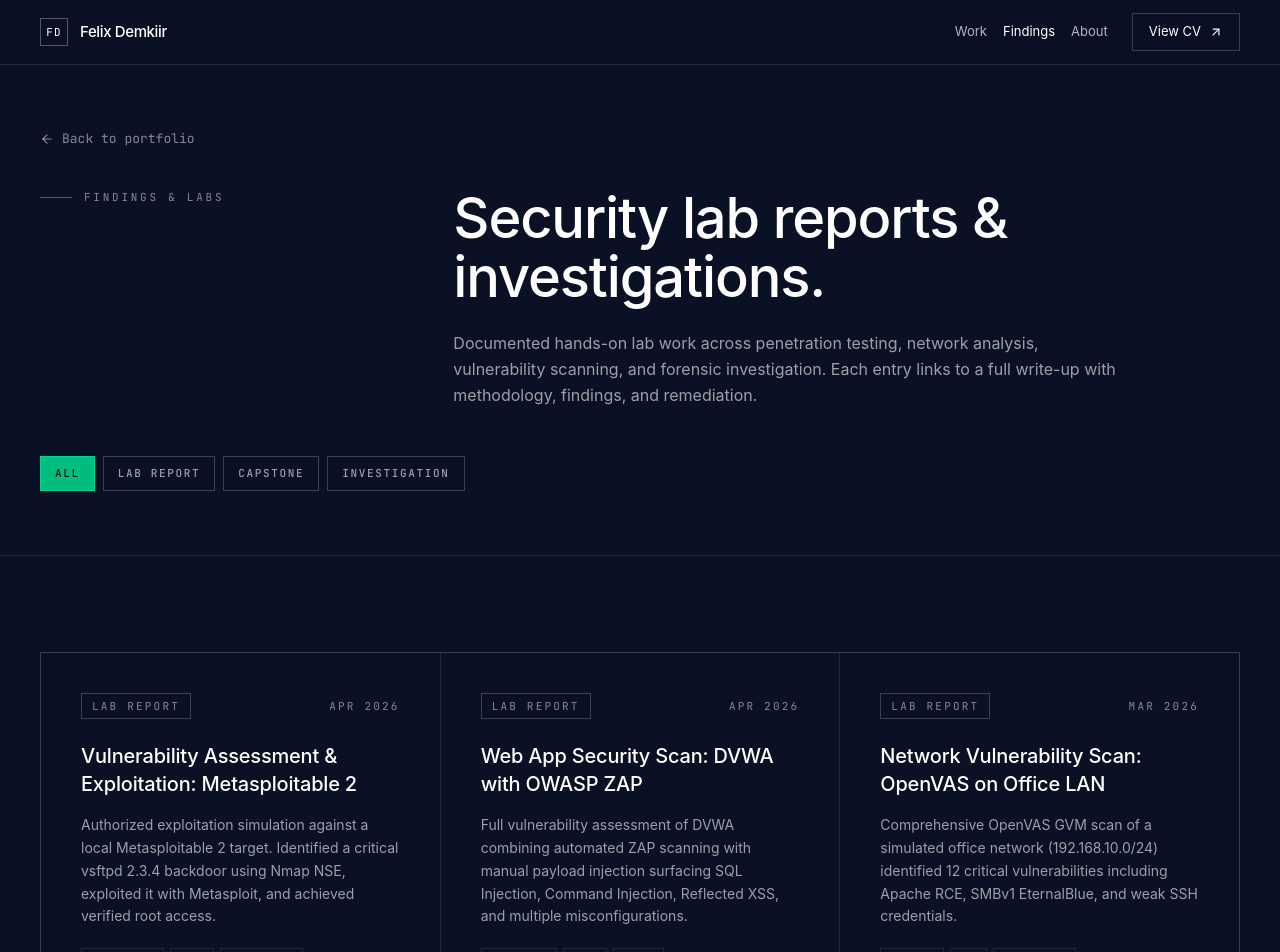
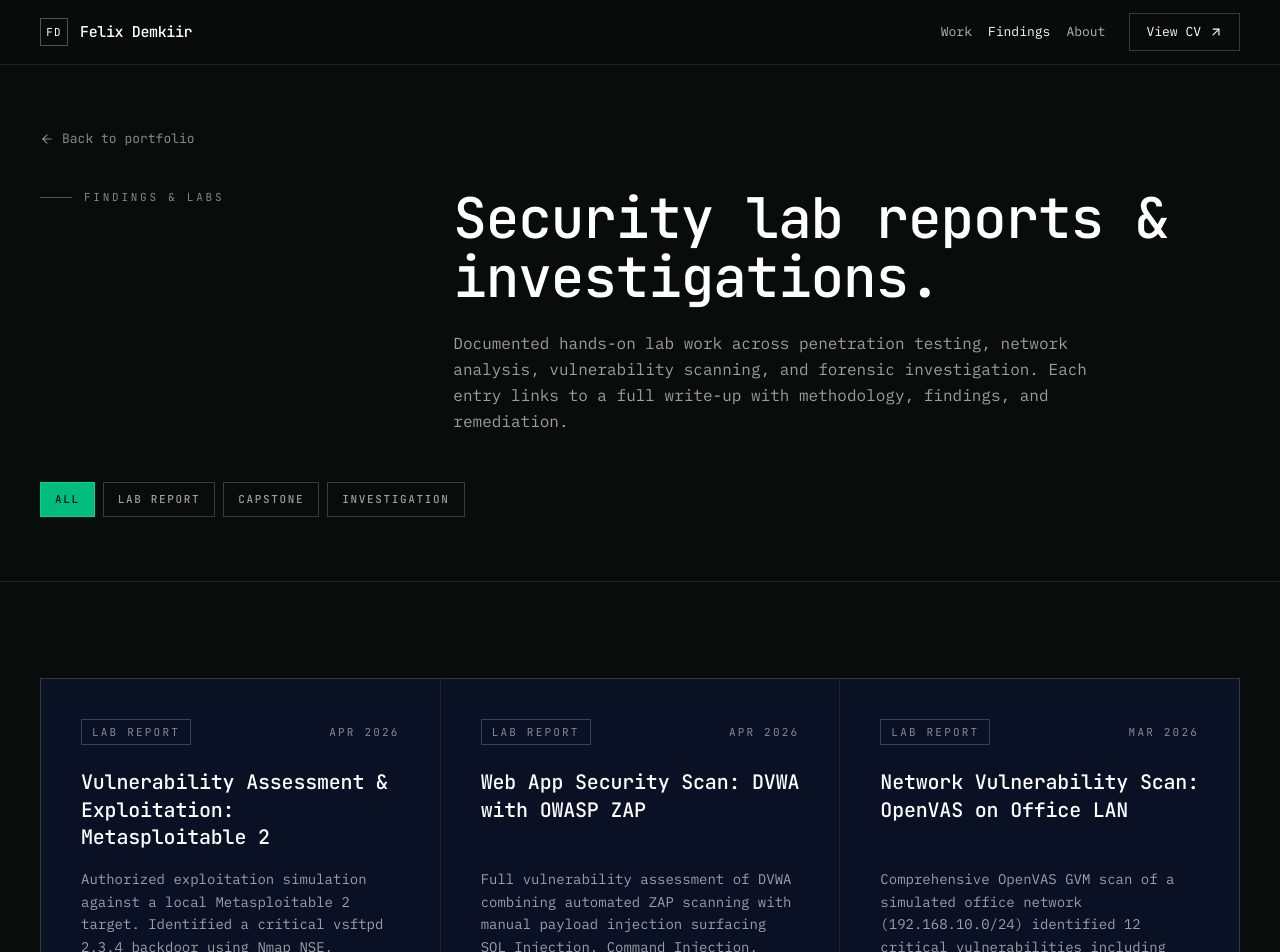
Before and after one commit to msugh1/felixdemkiir, a React (Vite) app: page /findings in a window 1280 px wide. Shown: the top 952 px of the page. Built offline with nearby package versions, Linux system fonts and the light colour scheme.

Commit message:
design: convert research archive to terminal typography and palette

```diff
--- a/src/app/pages/FindingsArchive.tsx
+++ b/src/app/pages/FindingsArchive.tsx
@@ -2,8 +2,8 @@ import { useState } from "react";
 import { Link } from "react-router";
 import { ArrowLeft, ArrowUpRight, Menu, X } from "lucide-react";
 
-const display = { fontFamily: '"Space Grotesk", Inter, ui-sans-serif, system-ui' };
-const body = { fontFamily: 'Inter, ui-sans-serif, system-ui' };
+const display = { fontFamily: '"JetBrains Mono", ui-monospace, monospace' };
+const body = { fontFamily: '"IBM Plex Mono", ui-monospace, monospace' };
 const mono = { fontFamily: '"JetBrains Mono", ui-monospace, monospace' };
 
 const allFindings = [
@@ -75,7 +75,7 @@ function Nav() {
   const [open, setOpen] = useState(false);
 
   return (
-    <header className="fixed top-0 inset-x-0 z-50 backdrop-blur-xl bg-[#0a1124]/80 border-b border-white/10">
+    <header className="fixed top-0 inset-x-0 z-50 backdrop-blur-xl bg-[#080c0b]/80 border-b border-white/10">
       <div className="max-w-[1400px] mx-auto px-6 md:px-10 h-16 flex items-center justify-between">
         <Link to="/" className="flex items-center gap-3 group" style={display}>
           <span className="inline-flex h-7 w-7 items-center justify-center border border-white/30 text-white text-[11px] tracking-widest" style={mono}>
@@ -142,7 +142,7 @@ export default function FindingsArchive() {
     : allFindings.filter((f) => f.kind === activeKind);
 
   return (
-    <div className="min-h-screen bg-[#0a1124] text-white antialiased selection:bg-emerald-500 selection:text-[#04130d]" style={body}>
+    <div className="terminal-archive min-h-screen bg-[#080c0b] text-white antialiased selection:bg-emerald-500 selection:text-[#04130d]" style={body}>
       <Nav />
 
       {/* Header */}
@@ -202,7 +202,7 @@ export default function FindingsArchive() {
             {filtered.map((f) => (
               <article
                 key={f.title}
-                className="group bg-[#0a1124] p-8 md:p-10 hover:bg-white/[0.03] transition-colors flex flex-col"
+                className="group bg-[#0a1124] p-8 md:p-10 hover:bg-[#101a13] transition-colors flex flex-col"
               >
                 <div className="flex items-center justify-between text-[11px] tracking-[0.2em] uppercase text-white/50" style={mono}>
                   <span className="border border-white/20 px-2.5 py-1">{f.kind}</span>
```
